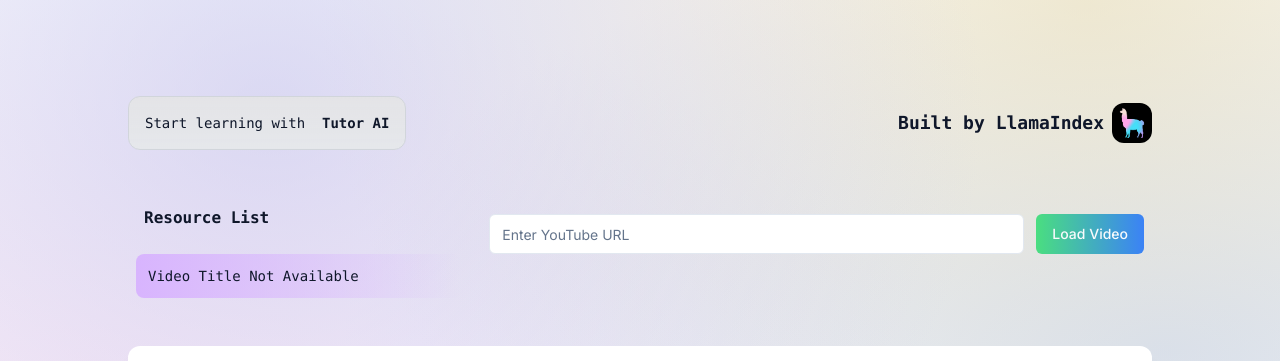
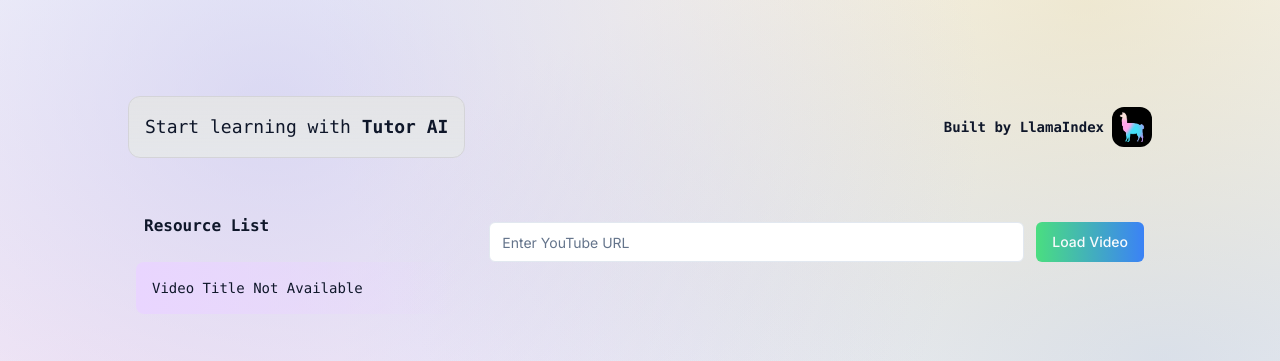
Before and after one commit to RAG-Hackathon-TA-AI-Team/tutor-ai, a Next.js app in the folder tutor-ai/frontend/: page / in a window 1280 px wide. Both pictures are taken after a click on the button "Load Video". Shown: the top 361 px of the page. Built offline with nearby package versions, Linux system fonts and the light colour scheme; no server answers.

Commit message:
minor changes for ui

```diff
--- a/tutor-ai/frontend/app/components/header.tsx
+++ b/tutor-ai/frontend/app/components/header.tsx
@@ -2,15 +2,14 @@ import Image from "next/image";
 
 export default function Header() {
   return (
-    <div className="z-10 max-w-5xl w-full items-center justify-between font-mono text-sm lg:flex">
-      <p className="fixed left-0 top-0 flex w-full justify-center border-b border-gray-300 bg-gradient-to-b from-zinc-200 pb-6 pt-8 backdrop-blur-2xl dark:border-neutral-800 dark:bg-zinc-800/30 dark:from-inherit lg:static lg:w-auto  lg:rounded-xl lg:border lg:bg-gray-200 lg:p-4 lg:dark:bg-zinc-800/30">
-        Start learning with &nbsp;
-        <code className="font-mono font-bold">Tutor AI</code>
+    <div className="z-10 max-w-5xl w-full items-center justify-between font-mono text-lg lg:flex">
+      <p className="fixed left-0 top-0 flex w-full justify-center border-b border-zinc-300 bg-gradient-to-b from-zinc-200 pb-6 pt-8 backdrop-blur-2xl dark:border-neutral-800 dark:bg-zinc-800/30 dark:from-inherit lg:static lg:w-auto  lg:rounded-xl lg:border lg:bg-gray-200 lg:p-4 lg:dark:bg-zinc-800/30">
+        Start learning with&nbsp;<code className="font-mono font-bold">Tutor AI</code>
       </p>
       <div className="fixed bottom-0 left-0 flex h-48 w-full items-end justify-center bg-gradient-to-t from-white via-white dark:from-black dark:via-black lg:static lg:h-auto lg:w-auto lg:bg-none">
         <a
           href="https://www.llamaindex.ai/"
-          className="flex items-center justify-center font-nunito text-lg font-bold gap-2"
+          className="flex items-center justify-center font-nunito text-sm font-bold gap-2"
         >
           <span>Built by LlamaIndex</span>
           <Image
--- a/tutor-ai/frontend/app/components/video-section.tsx
+++ b/tutor-ai/frontend/app/components/video-section.tsx
@@ -35,6 +35,28 @@ const VideoSection: React.FC = () => {
     }
   };
 
+  const sendVideoUrl =async (videoUrl: string) => {
+    try {
+      const response = await fetch('http://localhost:8000/upload_video', { // Change the URL to your backend URL
+        method: 'POST',
+        headers: {
+          'Content-Type': 'application/json',
+        },
+        body: JSON.stringify({ videoUrl }),
+      });
+
+      if (!response.ok) {
+        throw new Error(`Failed to upload video URL to backend: ${response.status} - ${response.statusText}`);
+      }
+
+      console.log('Video URL successfully sent to backend.');
+      // Handle success response from backend if needed
+    } catch (error) {
+      console.error('Error sending video URL to backend:', error);
+      // Handle error response from backend if needed
+    }
+  }
+
   const handleVideoSubmit = async () => {
     const urlParts = videoUrl.split('v=');
     const id = urlParts[1];
@@ -44,6 +66,9 @@ const VideoSection: React.FC = () => {
 
     // Add video to the queue with title
     setQueue([...queue, { id, title }]);
+
+    // Send video to backend
+    sendVideoUrl(videoUrl);
 
     // If it's the first video, start playing immediately
     if (currentVideoIndex === null) {
@@ -56,8 +81,8 @@ const VideoSection: React.FC = () => {
   };
 
   const youtubeOptions = {
-    width: '640',
-    height: '360',
+    width: '720',
+    height: '400',
     playerVars: {
       autoplay: 0, // Set autoplay to 0 to disable autoplay
     },
@@ -83,9 +108,9 @@ const VideoSection: React.FC = () => {
       <div className="mr-3 w-1/3">
         <p className="font-mono text-md font-bold p-2 m-2">Resource List</p>
         <div className='overflow-auto max-h-96'>
-          <ul className="list-none md:list-disc list-outside">
+          <ul className="list-none">
             {queue.map((item, index) => (
-              <li key={index} className='cursor-pointer font-mono text-sm border-solid rounded-lg p-3 m-2 bg-gradient-to-r from-purple-300 hover:bg-pink-400'
+              <li key={index} className='cursor-pointer font-mono text-sm border-solid rounded-lg p-4 m-2 bg-gradient-to-r from-purple-200 hover:bg-pink-200 hover:ring hover:ring-offset-2 hover:ring-neutral-300'
                 onClick={() => handleQueueItemClick(index)}>
                 {item.title}
               </li>
@@ -107,9 +132,9 @@ const VideoSection: React.FC = () => {
             className="url-input mr-1 flex-1"
           />
           {/* Button to submit the URL */}
-          <Button onClick={handleVideoSubmit} className='bg-gradient-to-r from-green-400 to-blue-500 hover:from-pink-500 hover:to-yellow-500 ...'>
-            Load Video
-          </Button>
+            <Button onClick={handleVideoSubmit} className='bg-gradient-to-r from-green-400 to-blue-500 hover:from-pink-500 hover:to-yellow-500 '>
+              Load Video
+            </Button>
         </div>
 
         {/* Display YouTube video */}
```
Also changed, not shown: 1 other file (tests, documents, lock files or other folders).
